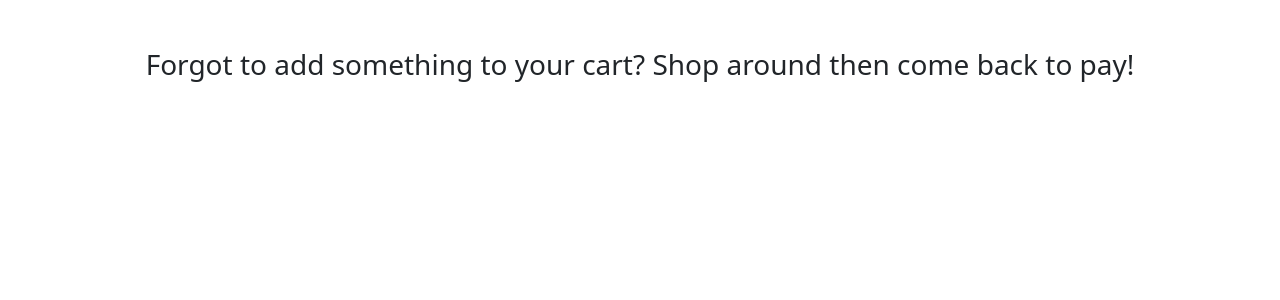
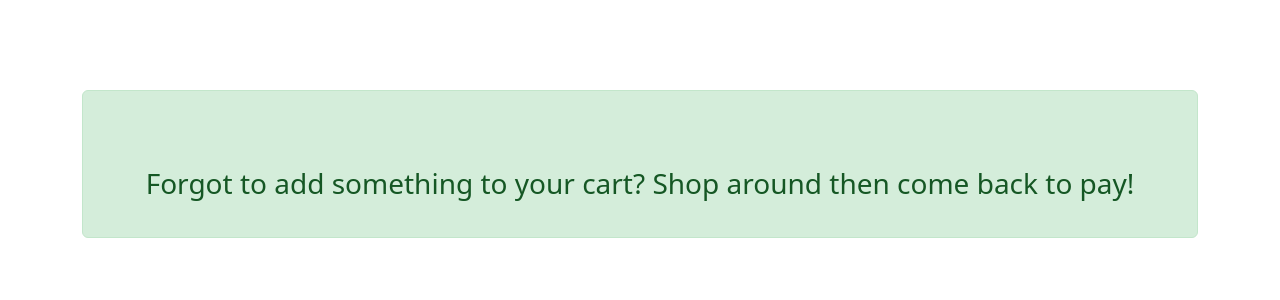
Before and after one commit to devpavth/ShopSwift, a Django app: page /cancel/ in a window 1280 px wide. Shown: the top 300 px of the page. Run offline with Django 5.2, Linux system fonts and the light colour scheme.

Commit message:
Add files via upload

```diff
--- a/store/templates/store/cancel.html
+++ b/store/templates/store/cancel.html
@@ -8,11 +8,29 @@
     <link rel="stylesheet" href="https://cdnjs.cloudflare.com/ajax/libs/font-awesome/4.7.0/css/font-awesome.min.css">
     <link href="https://cdn.jsdelivr.net/npm/bootstrap@5.3.2/dist/css/bootstrap.min.css" rel="stylesheet" integrity="sha384-T3c6CoIi6uLrA9TneNEoa7RxnatzjcDSCmG1MXxSR1GAsXEV/Dwwykc2MPK8M2HN" crossorigin="anonymous">
     <!-- <link rel="stylesheet" href="style.css"> -->
+    <style>
+
+        body {
+            padding-top: 90px; /* Add some top padding to give space for the fixed navbar if present */
+        }
+
+        .success-message {
+            background-color: #d4edda; /* Bootstrap success alert background color */
+            color: #155724; /* Bootstrap success alert text color */
+            padding: 28px;
+            margin-bottom: 20px; /* Add some bottom margin for spacing */
+            border: 1px solid #c3e6cb; /* Bootstrap success alert border color */
+            border-radius: 6px; /* Bootstrap success alert border radius */
+        }
+
+    </style>
     </head>
     <body>
     <section>
         <div class="container">
-            <h3 class="text-center mt-5">Forgot to add something to your cart? Shop around then come back to pay!</h3>
+            <div class="success-message">
+                <h3 class="text-center mt-5">Forgot to add something to your cart? Shop around then come back to pay!</h3>
+            </div>
         </div>
     </section>
     <script src="https://cdn.jsdelivr.net/npm/bootstrap@5.3.2/dist/js/bootstrap.bundle.min.js" integrity="sha384-C6RzsynM9kWDrMNeT87bh95OGNyZPhcTNXj1NW7RuBCsyN/o0jlpcV8Qyq46cDfL" crossorigin="anonymous"></script>
```
